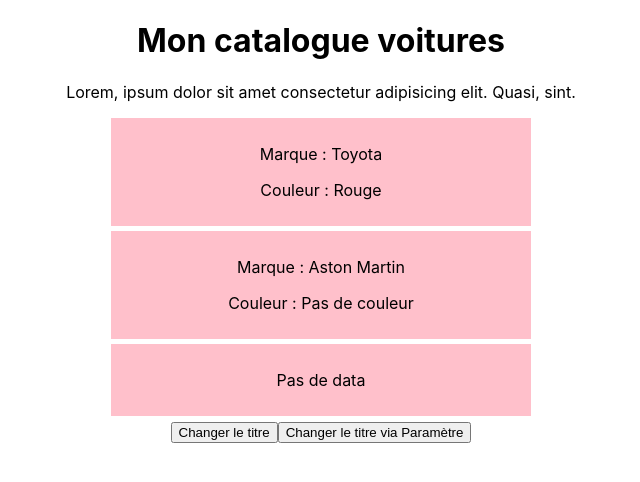
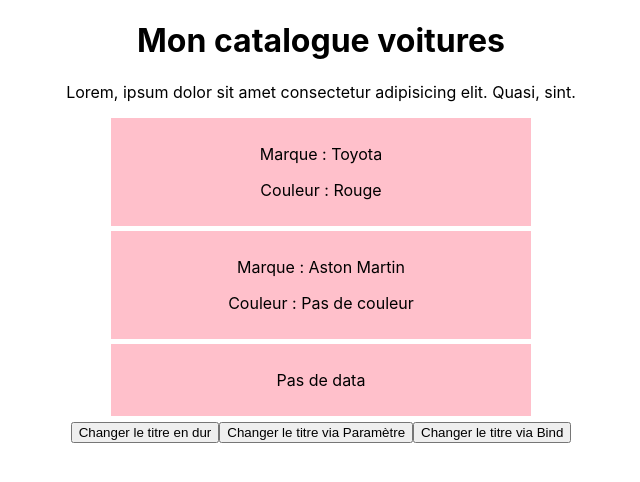
Before and after one commit to HarenaFiantso/MINI-TEST-WITH-REACT, a React (Create React App) app in the folder EVENTS/: page / in a window 1280 px wide. Shown: the top 482 px of the page, without its empty margins (319-959 px from the left). Built offline with nearby package versions, Linux system fonts and the light colour scheme.

Commit message:
Feat: Make the onClick function using the bind method

```diff
--- a/EVENTS/src/App.js
+++ b/EVENTS/src/App.js
@@ -4,11 +4,11 @@ import './App.css';
 
 class App extends Component {
   state = {
-    titre:'Mon catalogue voitures'
+    titre: 'Mon catalogue voitures'
   }
   changingTitle = (e) => {
     this.setState({
-      titre:'Titre changer'
+      titre: 'Titre changer en dur'
     });
   }
   changingTitleViaParam = (titre) => {
@@ -16,14 +16,20 @@ class App extends Component {
       titre: titre
     });
   }
+  changingTitleViaBind = (param) => {
+    this.setState({
+      titre: param
+    });
+  }
   render() {
     return (
-    <div className="App">
-      <MyCars title={this.state.titre}/>
-      <button onClick={this.changingTitle}>Changer le titre</button>
-      <button onClick={() => this.changingTitleViaParam('Abracadabra')}>Changer le titre via Paramètre</button>
-    </div>
-  );
+      <div className="App">
+        <MyCars title={this.state.titre} />
+        <button onClick={this.changingTitle}>Changer le titre en dur</button>
+        <button onClick={() => this.changingTitleViaParam('Titre changer via paramètre')}>Changer le titre via Paramètre</button>
+        <button onClick={this.changingTitleViaBind.bind(this, 'Titre changer via bind')}>Changer le titre via Bind</button>
+      </div>
+    );
   }
 }
 
```
